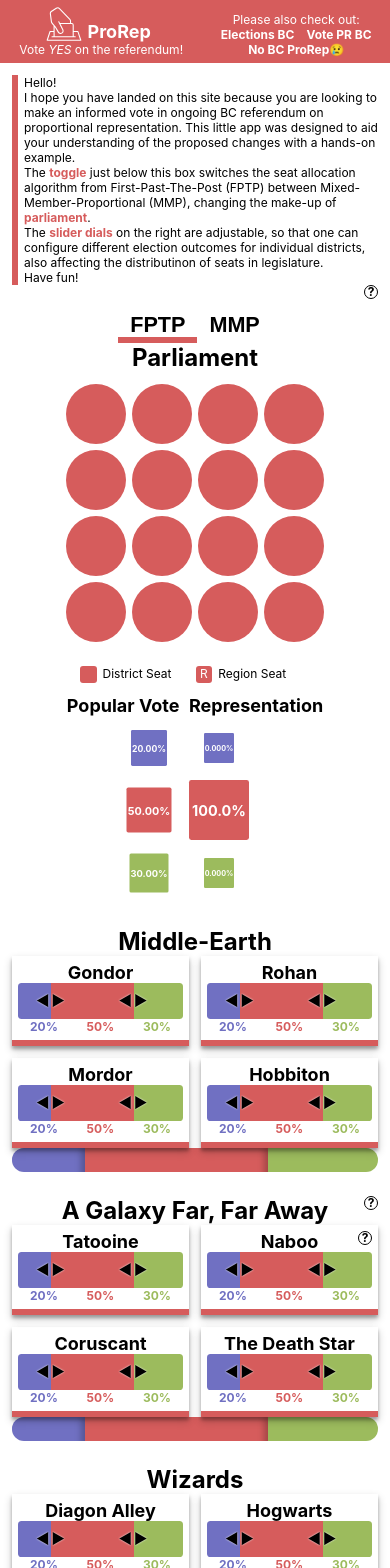
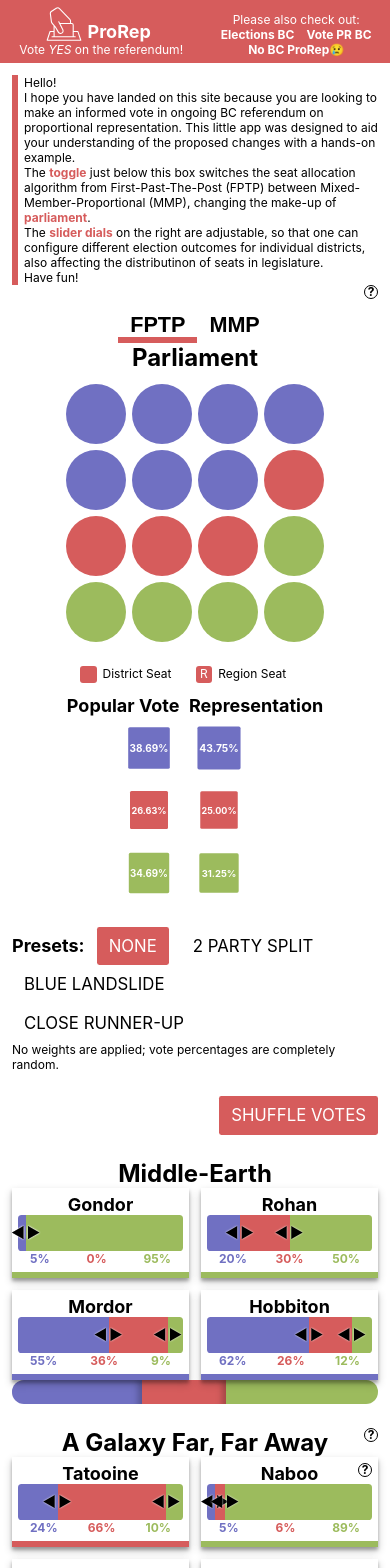
Before and after one commit to boxofsquares/prorep, a React (Create React App) app: page / in a window 390 px wide. Shown: the top 1568 px of the page. Built offline with nearby package versions, Linux system fonts and the light colour scheme.

Commit message:
Summary of Work: * Added presets for some interesting vote scenarios (2 party split, landslide, close runner-up). * Added randomizer button to re-shuffle votes.
Known Issues:
* Mobile view needs some work.

```diff
--- a/src/App.js
+++ b/src/App.js
@@ -1,5 +1,5 @@
 import React, { Component } from 'react';
-import {CSSTransition } from 'react-transition-group';
+import { CSSTransition } from 'react-transition-group';
 
 import './App.scss';
 import './colors.scss';
@@ -12,8 +12,14 @@ const NO_OF_DISTRICTS = 4;
 const NO_OF_REGION_SEATS = 2;
 const VotingSystem = Object.freeze({
   FPTP: 0,
-  MMP: 1,
+  MMP : 1,
 });
+const Preset = Object.freeze({
+  None         : 0,
+  TwoPartySplit: 1,
+  Landslide    : 2,
+  CloseRunnerUp: 3,
+})
 
 class App extends Component {
   constructor(props) {
@@ -22,55 +28,31 @@ class App extends Component {
     this.initializeState()
 
     // Binding Handlers
-    this.onRegionChange = this.onRegionChange.bind(this);
-    this.toggleSystem = this.toggleSystem.bind(this);
-    this.toggleInfo = this.toggleInfo.bind(this);
-    this.hoverInfo = this.hoverInfo.bind(this);
+    this.onRegionChange     = this.onRegionChange.bind(this);
+    this.toggleSystem       = this.toggleSystem.bind(this);
+    this.toggleInfo         = this.toggleInfo.bind(this);
+    this.hoverInfo          = this.hoverInfo.bind(this);
+    this.randomizeVotes     = this.randomizeVotes.bind(this);
+    this.handlePresetChange = this.handlePresetChange.bind(this);
   }
 
   initializeState() {
     // 1 province, 4 regions, 4 districts
-    this.state ={ regions: [] };
-    for(let j = 1; j <= NO_OF_REGIONS; j++) {
-      let _region = {
-        regionId: j,
-        regionAttr: Names.regions[j-1],
-        districts: [] };
-      let _lower = (j-1) * NO_OF_DISTRICTS + 1;
-      let _upper = _lower + NO_OF_DISTRICTS;
-      for(let i = _lower; i < _upper; i++) {
-        _region.districts.push({
-          districtId: i,
-          results: {
-          blue: {
-            votes: 20,
-          },
-          red: {
-            votes: 50,
-          },
-          green: {
-            votes: 30,
-          },
-          }
-        });
-      }
-      // TODO: This is hardcoded for now !!!
-      _region["overall"] = {
-        blue: 80,
-        red: 200,
-        green: 120,
-        total: 400,
-      }
-      this.state.regions.push(_region);
-    }
-    this.state.system = VotingSystem.FPTP;
-    this.state.poptoggle = false;
+    this.state = { regions: [] };
+    this.state.system        = VotingSystem.FPTP;
+    this.state.poptoggle     = false;
     this.state.popparliament = false;
-    this.state.popslider = false;
+    this.state.popslider     = false;
+    this.state.preset        = 0;
+    this.state.loading       = true;
+  }
+
+  componentDidMount() {
+    this.randomizeVotes();
   }
 
   render() {
-    let { toggleInfo, poptoggle, popslider, popparliament } = this.state;
+    let { toggleInfo, poptoggle, popslider, popparliament, preset, loading } = this.state;
 
     let infoBox;
     infoBox = toggleInfo ?
@@ -112,14 +94,29 @@ class App extends Component {
               { infoBox }
             </div>
           </div>
-          <Parliament className={popparliament ? 'pop-out' : ''} election={this.state} />
+          { loading ? <div>loading</div> :
+            <Parliament className={popparliament ? 'pop-out' : ''} election={this.state} />
+          }
         </div>
+        { loading ? <div> loading</div> :
         <div id="regions">
+          <div id='preset-select'>
+            <ul>
+              <li><h2>Presets:</h2></li>
+              <li className={ 'btn ' + (preset === Preset.None ? 'red-fill' : '')} onClick={() => this.handlePresetChange(Preset.None)}>{'None'.toUpperCase()}</li>
+              <li className={ 'btn ' + (preset === Preset.TwoPartySplit ? 'red-fill' : '')} onClick={() => this.handlePresetChange(Preset.TwoPartySplit)}>{'2 Party Split'.toUpperCase()}</li>
+              <li className={ 'btn ' + (preset === Preset.Landslide ? 'red-fill' : '')} onClick={() => this.handlePresetChange(Preset.Landslide)}>{'Blue Landslide'.toUpperCase()}</li>
+              <li className={ 'btn ' + (preset === Preset.CloseRunnerUp ? 'red-fill' : '')} onClick={() => this.handlePresetChange(Preset.CloseRunnerUp)}>{'Close Runner-Up'.toUpperCase()}</li>
+            </ul>
+            <div id='preset-info'>{ Info.presets[preset] }</div>
+          </div>
+          <div id='randomize' className='btn red-fill' onClick={this.randomizeVotes}>SHUFFLE VOTES</div>
           <Region details={this.getDistrictsForRegion(1)} notifyParent={this.onRegionChange} popSliders={popslider}/>
           <Region details={this.getDistrictsForRegion(2)} notifyParent={this.onRegionChange} popSliders={popslider} showInfo={true}/>
           <Region details={this.getDistrictsForRegion(3)} notifyParent={this.onRegionChange} popSliders={popslider}/>
           <Region details={this.getDistrictsForRegion(4)} notifyParent={this.onRegionChange} popSliders={popslider}/>
         </div>
+        }
         <div id='bottom-bar' className="red-fill">
           <span>Made by <a href="https://github.com/boxofsquares">Jako {"\u25F3"}</a></span>
           <span className="credit">all icons used by Kiran from the Noun Project</span>
@@ -134,7 +131,7 @@ class App extends Component {
 
   onRegionChange(regionState) {
     let _state = this.state;
-    _state.regions[regionState.regionId - 1] = regionState;
+    _state.regions[regionState.id - 1] = regionState;
     this.setState(_state);
   }
 
@@ -163,16 +160,128 @@ class App extends Component {
       <b id={text} className="pop-link red-text" onMouseOver={this.hoverInfo} onMouseLeave={this.hoverInfo}>{text}</b>
     );
   }
+
+  randomizeVotes() {
+    const { preset } = this.state;
+    this.setState({ loading: true });
+    let _regions = [];
+    for(let j = 1; j <= NO_OF_REGIONS; j++) {
+      let _region = {
+        id  : j,
+        regionAttr: Names.regions[j-1],
+        districts : [],
+        overall   : {
+          blue : 0,
+          red  : 0,
+          green: 0,
+          total: 0
+        }
+      };
+      let _lower = (_region.id - 1) * NO_OF_DISTRICTS + 1;
+      let _upper = _lower + NO_OF_DISTRICTS;
+
+      for(let i = _lower; i < _upper; i++) {
+        let point, range, _blue, _red, _green;
+
+        switch(preset) {
+          case Preset.None:
+            point  = Math.floor(Math.random() * 101);
+            range  = Math.floor(Math.min(point, 100 - point) * Math.random());
+            _blue  = point - range;
+            _red   = range * 2;
+            _green = 100 - point - range;
+            break;
+          case Preset.TwoPartySplit:
+            point  = Math.floor(Math.random() * 41) + 60;
+            range  = Math.floor(Math.random() * 11);
+            _blue  = Math.floor(point / 2) - 5 + range;
+            _red   = point - _blue;
+            _green = 100 - point;
+            break;
+          case Preset.Landslide:
+            point = Math.floor(Math.random() * 21) + 40;
+            range = Math.floor(Math.random() * (100 - point));
+            _blue = point;
+            _red = range;
+            _green = 100 - point - range;
+            break;
+          case Preset.CloseRunnerUp:
+            point  = Math.floor(Math.random() * 41) + 60;
+            range  = Math.floor(Math.random() * 11);
+            _red   = Math.floor(point / 2) - 1 + range;
+            _blue  = point - _red;
+            _green = 100 - point;
+            break;
+          default:
+        }
+
+
+        // Normalize so that there is no even splits
+        let arr = [_blue, _red, _green];
+
+        for(let i = 0; i < 3; i++) {
+          let collision = arr.slice(i + 1).reduce((acc,count,index) => {
+            if (arr[i] === count ) {
+              acc = index;
+            } else if (arr[i] < count) {
+              acc = 0;
+            }
+            return acc;
+          }, 0);
+
+          if (collision > 0) {
+            arr[i]++;
+            arr[i + + 1 + collision]--;
+          }
+          break;
+        }
+
+        [_blue, _red, _green] = arr;
+
+        _region.districts.push({
+          districtId: i,
+          results   : {
+            blue: {
+              votes: _blue,
+            },
+            red: {
+              votes: _red,
+            },
+            green: {
+              votes: _green,
+            },
+          }
+        });
+
+        _region.overall.blue  += _blue;
+        _region.overall.red   += _red;
+        _region.overall.green += _green;
+        _region.overall.total += _blue + _red + _green;
+      }
+
+    _regions.push(_region);
+    }
+    this.setState({ regions: _regions, loading: false });
+  }
+
+  handlePresetChange(newPreset) {
+    // preset needs to have reset before we can run randomizeVotes()
+    // this is to avoid running randomizeVotes in each render because it will cause
+    // rerendering because of the intentional randomization
+    const { preset } = this.state;
+    if (newPreset === preset) return;
+    this.setState({ preset: newPreset }, () => {this.randomizeVotes()});
+  }
 }
 
 class Parliament extends Component {
 
   render() {
-    let { system } = this.props.election;
-    let { allSeats, overall } = this.getAllSeats();
+    let   { system }                 = this.props.election;
+    let   { allSeats, overall }      = this.getAllSeats();
     const { blue, red, green, total} = this.getPopularVote();
-    let html = this.buildSeats(allSeats);
-    let baseOp = 1/2;
+    let   html                       = this.buildSeats(allSeats);
+    let   baseOp                     = 1/2;
     return(
       <div className={this.props.className} id="parliament-wrapper">
         <h1>Parliament</h1>
@@ -209,9 +318,9 @@ class Parliament extends Component {
         allSeats.push(
           {
             districtId: district.districtId,
-            type: "direct",
-            party: winner,
-            uuid: district.districtId,
+            type      : "direct",
+            party     : winner,
+            uuid      : district.districtId,
           }
         );
         seatsByParty[winner] += 1;
@@ -219,9 +328,9 @@ class Parliament extends Component {
       }
       // acc.allSeats.push(...directSeats);
       if (this.props.election.system === VotingSystem.MMP) {
-        let results = this.distributeRegionalSeats(allSeats,seatsByParty, region);
-        allSeats = results.allSeats;
-        seatsByParty = results.seatsByParty;
+        let results      = this.distributeRegionalSeats(allSeats,seatsByParty, region);
+            allSeats     = results.allSeats;
+            seatsByParty = results.seatsByParty;
       }
       acc.allSeats.push(...allSeats);
       ["blue","red","green","total"].forEach((party) => {
@@ -261,12 +370,8 @@ class Parliament extends Component {
   }
 
   distributeRegionalSeats(directSeats, seatsByParty, regionObj) {
-    let { overall, regionId } = regionObj;
-    // let allSeats = directSeats.reduce((acc, districtSeat) => {
-    //   acc[districtSeat.party] += 1;
-    //   return acc;
-    // }, { blue: 0, red: 0, green: 0 })
-    let regionSeats = []
+    let { overall, id } = regionObj;
+    let regionSeats           = []
     for(let i = 0; i < NO_OF_REGION_SEATS; i++) {
       let delta = ["blue","red","green"].reduce((acc, party) => {
         let margin = seatsByParty[party] /  (directSeats.length + NO_OF_REGION_SEATS) - overall[party] / overall.total ;
@@ -281,9 +386,9 @@ class Parliament extends Component {
       seatsByParty.total += 1;
       regionSeats.push({
           districtId: 0,
-          type: "region",
-          party: delta.party,
-          uuid: regionId * 100 + i,
+          type      : "region",
+          party     : delta.party,
+          uuid      : id * 100 + i,
       })
     }
     return { allSeats: [...directSeats, ...regionSeats], seatsByParty: seatsByParty };
@@ -308,15 +413,13 @@ class Region extends Component {
   constructor(props) {
     super(props);
     this.onDistrictChange = this.onDistrictChange.bind(this);
-    this.toggleInfo = this.toggleInfo.bind(this);
-    this.state = {
-      toggleInfo: false,
-    };
+    this.toggleInfo       = this.toggleInfo.bind(this);
+    this.state            = { toggleInfo: false };
   }
 
   render() {
     let { popSliders, details, showInfo } = this.props;
-    let { toggleInfo } = this.state;
+    let { toggleInfo }                    = this.state;
     let infoBox;
 
     if (showInfo) {
@@ -346,7 +449,7 @@ class Region extends Component {
 
   displayVoteBar() {
     let overall = this.props.details.overall;
-    let _total = this.props.details.overall.total;
+    let _total  = this.props.details.overall.total;
     return (
       <div className="vote-bar">
         <div className="vote-bar-range blue-fill" style={{width: overall["blue"]/_total * 100 + "%"}}>
@@ -373,7 +476,7 @@ class Region extends Component {
   onDistrictChange(districtState) {
     let _regionState = this.props.details;
     _regionState[districtState.districtId] = districtState;
-    _regionState["overall"] = this.calculateOveralls(_regionState);
+    _regionState["overall"]                = this.calculateOveralls(_regionState);
     this.props.notifyParent(
       _regionState
     );
@@ -392,14 +495,14 @@ class District extends Component {
     }
     // this.handleChange = this.handleChange.bind(this);
     this.handleSliderChange = this.handleSliderChange.bind(this);
-    this.toggleInfo = this.toggleInfo.bind(this);
+    this.toggleInfo         = this.toggleInfo.bind(this);
   }
 
   render() {
-    const { results } = this.props.details;
+    const { results }              = this.props.details;
     const { popSliders, showInfo } = this.props;
-    const { toggleInfo } = this.state;
-    const winner = this.getWinner()["party"];
+    const { toggleInfo }           = this.state;
+    const winner                   = this.getWinner()["party"];
 
     let infoBox;
     if (showInfo) {
@@ -421,10 +524,11 @@ class District extends Component {
 
     // Handlers
     handleSliderChange({ low, high }) {
-      const { notifyParent } = this.props;
-      let { districtId, results } = this.props.details;
-      results.blue.votes = low;
-      results.red.votes = high - low;
+      const { notifyParent }        = this.props;
+      let   { districtId, results } = this.props.details;
+
+      results.blue.votes  = low;
+      results.red.votes   = high - low;
       results.green.votes = 100 - high;
 
       notifyParent({ districtId, results });
--- a/src/App.scss
+++ b/src/App.scss
@@ -345,6 +345,7 @@ html {
     grid-area: regions;
     display: grid;
     grid-template-columns: repeat(2, 1fr);
+    grid-template-rows: min-content auto;
     grid-auto-flow: row;
     justify-items: stretch;
     align-items: stretch;
@@ -355,6 +356,39 @@ html {
       grid-template-columns: repeat(1, 1fr);
       box-shadow: none;
       padding: 0;
+    }
+
+    .btn {
+      line-height: 1.2rem;
+      font-size: 1.4rem;
+      padding: 1rem;
+      border-radius: 0.2rem;
+      cursor: pointer;
+    }
+
+    #randomize {
+      justify-self: end;
+      align-self: start;
+      margin: 1rem;
+    }
+
+    #preset-select {
+      justify-self: start;
+      margin: 1rem;
+      text-align: left;
+
+      ul {
+        list-style: none;
+        display: inline-block;
+        li {
+          display: inline-block;
+          margin-right: 1rem;
+        }
+      }
+
+      #preset-info {
+        display: block;
+      }
     }
 
     .region {
--- a/src/info.json
+++ b/src/info.json
@@ -9,5 +9,11 @@
    ],
   "district": "Each colored slider bar represents the vote split in one district, or - in BC terminology - electoral riding. Every district sends 1 directly elected MLA to parliament. This candidate garnered the most vote in their district, not requiring majority. The color of the bottom border of each district displays the party that this candidate belongs to. Make sure to adjust the sliders and see the difference it makes in Parliament!",
   "region": "These groups of 4 districts represent so-called regions, being made up of multiple districts. In reality, these regions could hold any number of districts, most likely proportional to regional population. In this showcase, every region elects 4 district MLAs. The colored border at the bottom of a district shows which party won the district seat. Every region, then, implicitly elects 2 regional MLAs that are chosen so that the delegation of 6 MLA's sent to legislature will more accurately (but not perfectly) represent the popular vote in that specific region. The popular regional vote is represented by the colored bar under each region. This setup gives a ratio of 67% district to 33% regional MLAs in parliament - the guide by BC Elections specifies 'around 60% of district MLAs' should PR pass.",
-  "mmp": "This app uses the simplest version of MMP - Mixed Member Proportional: Voters only get one vote on the ballot. Their vote counts both for the district MLA and the overall vote for the region. The 5% threshold for small parties to gain regional seats is not used. This system was because it is the easiest to understand and showcase. There are other versions of MMP in which any voter gets 2 votes but this is beyond the scope of this app. Please visit www.electionsbc.ca for more information. The table included below the parliament compares the popular vote with the de-facto representation through MLAs in legislature for any given party. "
+  "mmp": "This app uses the simplest version of MMP - Mixed Member Proportional: Voters only get one vote on the ballot. Their vote counts both for the district MLA and the overall vote for the region. The 5% threshold for small parties to gain regional seats is not used. This system was because it is the easiest to understand and showcase. There are other versions of MMP in which any voter gets 2 votes but this is beyond the scope of this app. Please visit www.electionsbc.ca for more information. The table included below the parliament compares the popular vote with the de-facto representation through MLAs in legislature for any given party. ",
+  "presets": {
+    "0": "No weights are applied; vote percentages are completely random.",
+    "1": "Blue and Red share at least 60% of the vote in any district. They are always within 10% of each other, without bias towards any one side.",
+    "2": "Blue consistently wins between 40 - 60% of the vote in all districts. The remainder is randomly split between Red and Green.",
+    "3": "Blue and Red share at least 60% of the vote in each district, Red garnering at most 1% less than Blue. Blue is always within 10% of Red."
+  }
 }
```
Also changed, not shown: src/slider.js (+9 -9 lines).
